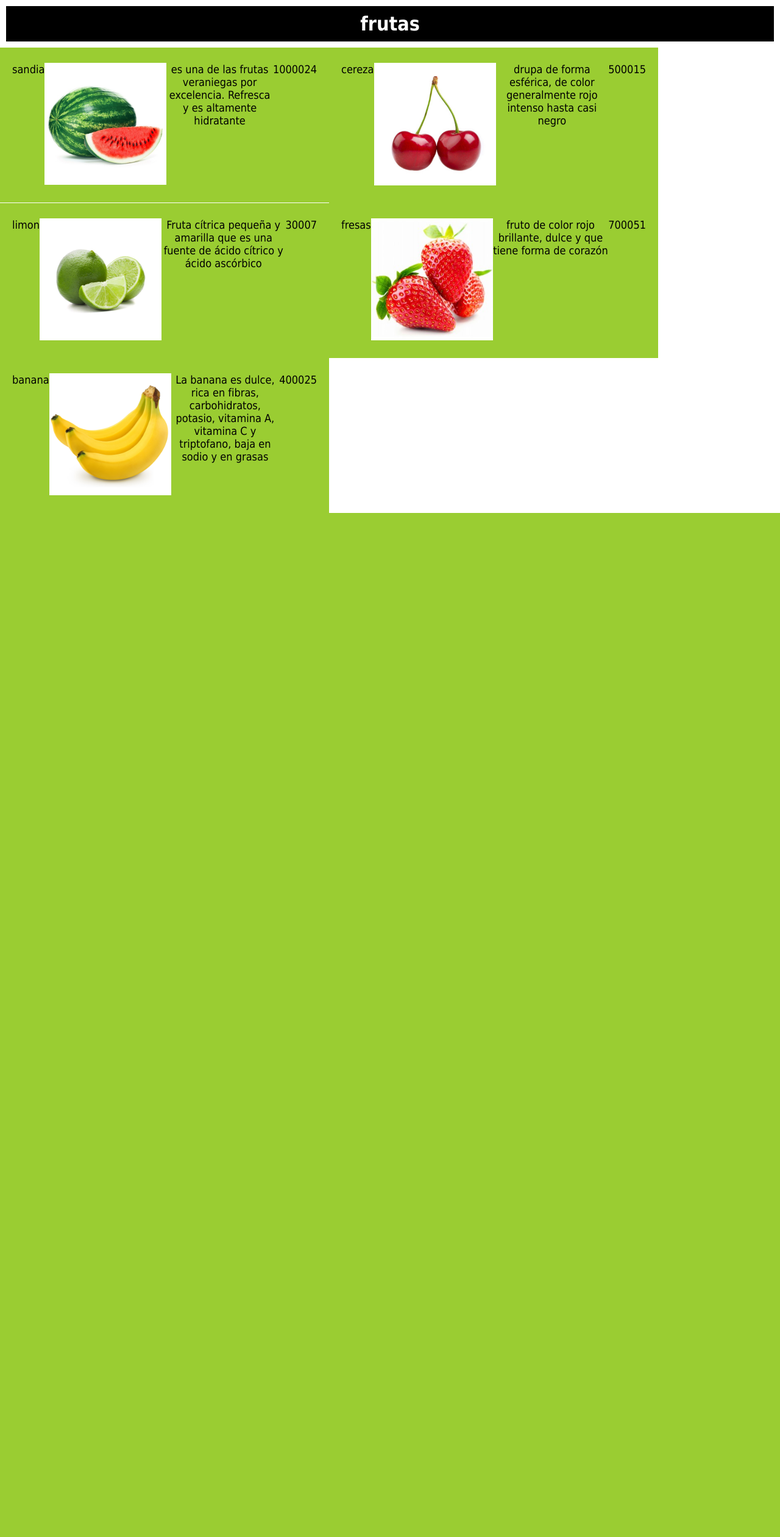
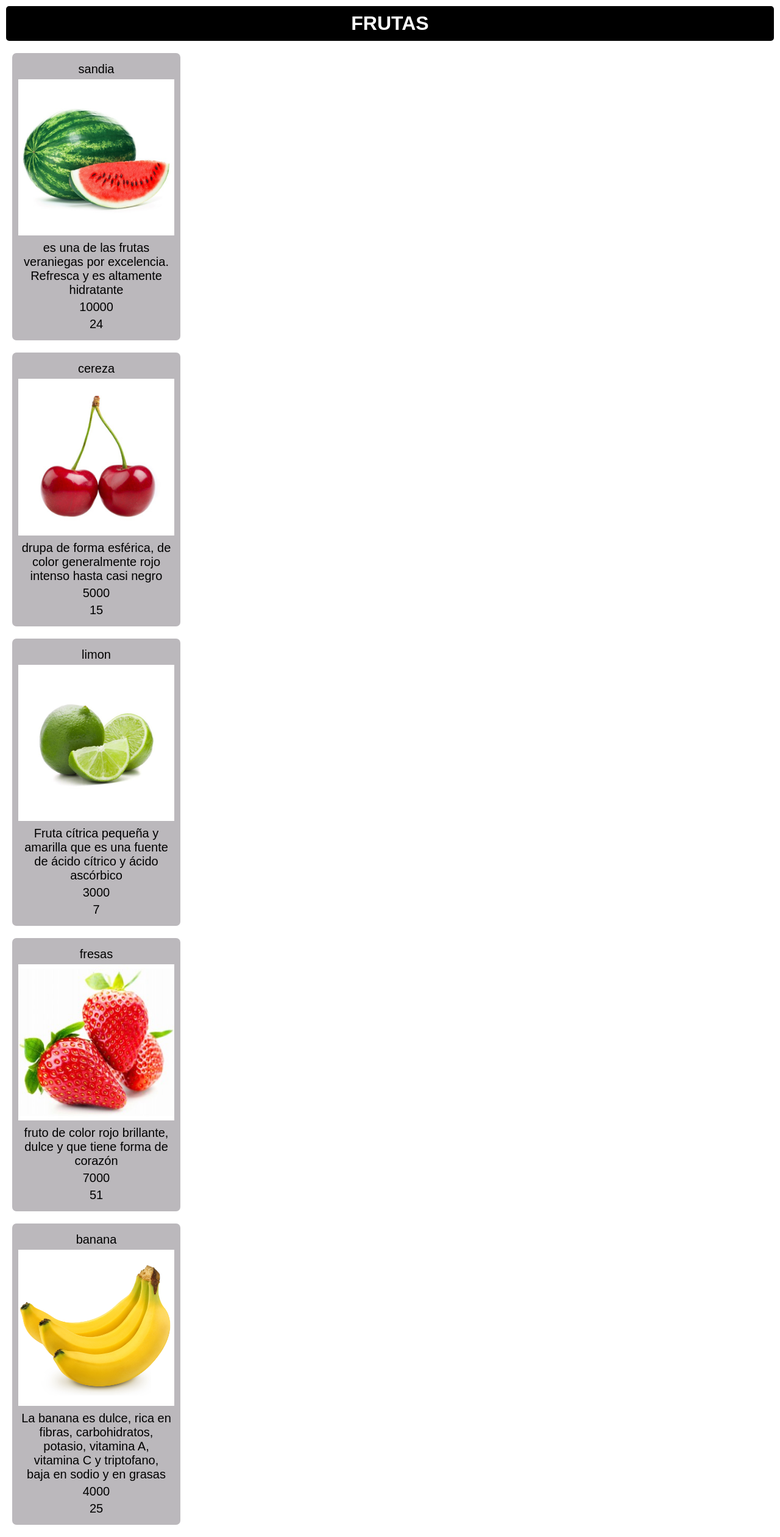
Before and after one commit to judali05/PHP, a PHP site: page / in a window 1280 px wide. Shown: the whole page at 61% size. Before the commit the page ends 841 px from the top, so only its background shows below. Run offline with PHP 8.4, Linux system fonts and the light colour scheme; data comes from the database, SQL or seed files in the repository.

Commit message:
Add files via upload

```diff
--- a/EJERCICIOS/lista_productos/estilos.css
+++ b/EJERCICIOS/lista_productos/estilos.css
@@ -1,8 +1,12 @@
+* {
+    padding: 0px;
+    margin: 0px;
+}
+
 body {
-    font-family: Tahoma;
+    font-family: Arial, Helvetica, sans-serif;
     font-size: 16px;
     width: auto;
-    height: 100vh;
     margin: 0;
 }
 
@@ -13,7 +17,35 @@ h1 {
     color: #ffffff;
     padding: 10px;
     margin: 10px;
+    text-transform: uppercase;
+    border-radius: 5px;
 }
+
+.principal{
+    max-width: min(100%, 10rem);
+    margin: 0 auto;
+}
+
+.tarjetas{
+    background-color: hsl(285, 3%, 73%);
+    padding: 10px;
+    margin: 20px;
+    width: 20%;
+    border-radius: 7px;
+}
+
+p {
+    text-align: center;
+    margin: 5px;
+    font-size: 20px;
+}
+
+img{
+    width: 100%;;
+}
+
+/**
+
 
 img{
     width: 200px;;
@@ -21,7 +53,7 @@ img{
 
 div {
     display: inline-flex;
-    background-color: rgb(154, 205, 50);
+    background-color: rgb(108, 110, 104);
     width: 80%;
     margin-left: auto;
     margin-right: auto;
@@ -36,3 +68,4 @@ p{
     font-size: 18px;
     text-align: center;
 }
+**/
--- a/EJERCICIOS/lista_productos/index.php
+++ b/EJERCICIOS/lista_productos/index.php
@@ -26,15 +26,16 @@
             $ccantidad = stripslashes($row["cantidad"]);
             $uurl = stripslashes($row["url"]);
 
-            echo "<div>
+            echo "<div class'principal'>
+                        <div class='tarjetas'>
+                            <p> $nnombre </p>
+                            <img src='$uurl' alt='Imagen del producto'>
+                            <p> $ddescripcion </p>
+                            <p> $vvalor </p>
+                            <p> $ccantidad </p>
 
-                    <p> $nnombre </p>
-                    <p><img src='$uurl' alt='Imagen del producto'></p>
-                    <p> $ddescripcion </p>
-                    <p> $vvalor </p>
-                    <p> $ccantidad </p>
-
-                  </div>";
+                        </div>
+                    </div>";
         }
 
 ?>
```
